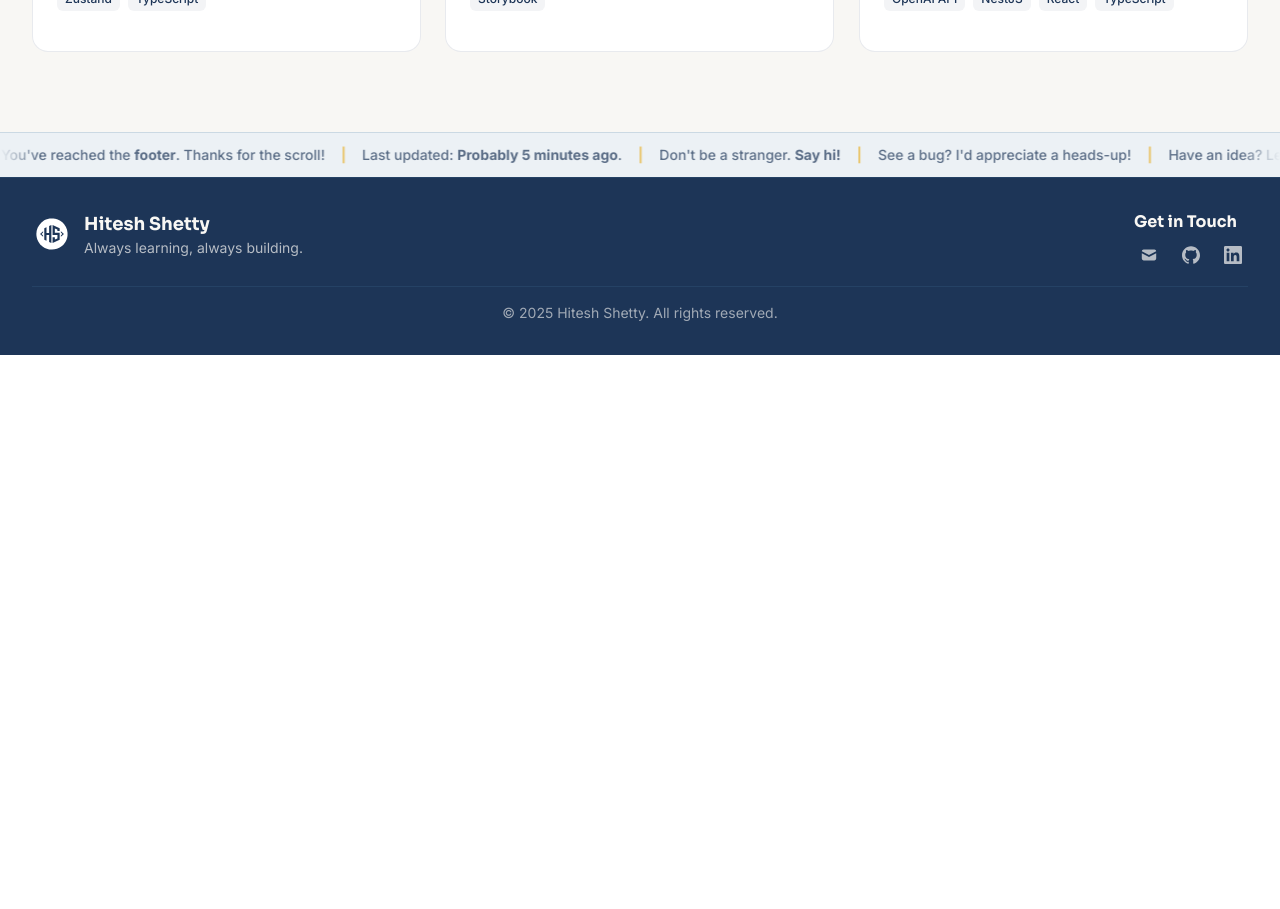
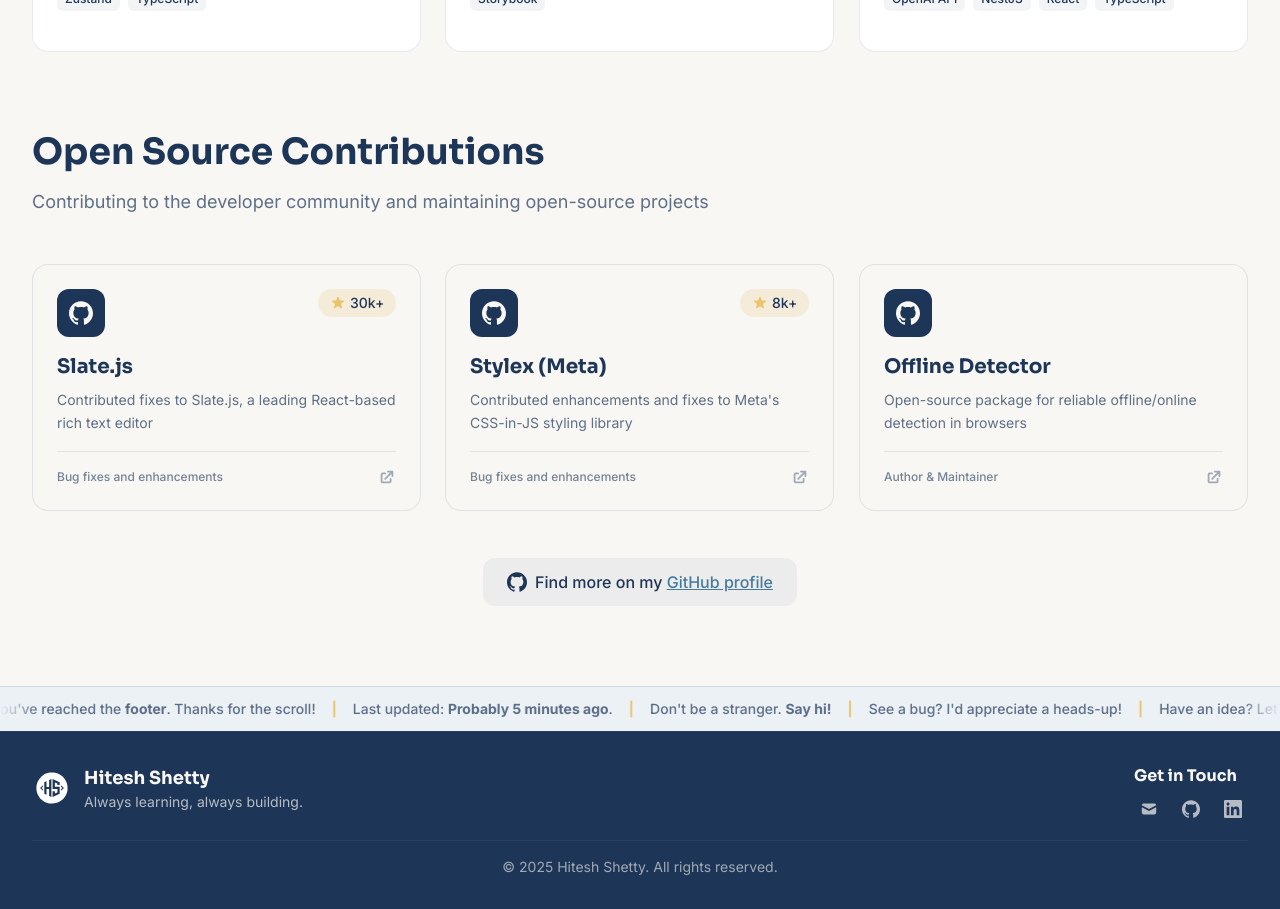
Before and after one commit to hiteshshetty-dev/hiteshshetty.com, a Next.js app: page /projects in a window 1280 px wide. Shown: the part 1720-2629 px from the top of the page. Before the commit the page ends 2075 px from the top, so only its background shows below. Built offline with nearby package versions, Linux system fonts and the light colour scheme.

Commit message:
feat: add Open Source Contributions section with dynamic project cards

```diff
--- /dev/null
+++ b/src/components/opensource/OpenSourceCard.tsx
@@ -0,0 +1,58 @@
+import { HiExternalLink, HiStar } from "react-icons/hi";
+import { SiGithub } from "react-icons/si";
+
+interface OpenSourceProject {
+  uuid: string;
+  name: string;
+  description: string;
+  stars?: string;
+  url: string;
+  contributions: string;
+}
+
+interface OpenSourceCardProps {
+  project: OpenSourceProject;
+}
+
+export default function OpenSourceCard({ project }: OpenSourceCardProps) {
+  return (
+    <a
+      href={project.url}
+      target="_blank"
+      rel="noopener noreferrer"
+      className="group block bg-brand-beige/50 rounded-2xl p-6 hover:shadow-xl transition-all duration-300 border border-brand-navy/10 hover:border-brand-amber/50 [will-change:transform,box-shadow]"
+    >
+      <div className="flex items-start justify-between mb-4">
+        <div className="w-12 h-12 rounded-xl bg-brand-navy flex items-center justify-center group-hover:bg-brand-steel transition-colors">
+          <SiGithub size={24} className="text-brand-beige" />
+        </div>
+        {project.stars && (
+          <div className="flex items-center gap-1 px-3 py-1 bg-brand-amber/20 rounded-full">
+            <HiStar className="text-brand-amber" size={16} />
+            <span className="text-brand-navy text-sm font-medium">
+              {project.stars}
+            </span>
+          </div>
+        )}
+      </div>
+
+      <h3 className="text-xl font-bold text-brand-navy font-sora mb-2 group-hover:text-brand-steel transition-colors">
+        {project.name}
+      </h3>
+
+      <p className="text-brand-navy/70 text-sm leading-relaxed mb-4">
+        {project.description}
+      </p>
+
+      <div className="flex items-center justify-between pt-4 border-t border-brand-navy/10">
+        <span className="text-xs text-brand-navy/60 font-medium">
+          {project.contributions}
+        </span>
+        <HiExternalLink
+          className="text-brand-navy/40 group-hover:text-brand-navy transition-colors"
+          size={18}
+        />
+      </div>
+    </a>
+  );
+}
--- a/src/components/pages/ProjectsClient.tsx
+++ b/src/components/pages/ProjectsClient.tsx
@@ -3,9 +3,12 @@
 import Link from "next/link";
 import { useState } from "react";
 import { HiArrowLeft } from "react-icons/hi";
+import { SiGithub } from "react-icons/si";
+import OpenSourceCard from "@/components/opensource/OpenSourceCard";
 import ProjectModal from "@/components/projects/ProjectModal";
 import ProjectSection from "@/components/projects/ProjectSection";
 import JsonLd from "@/components/ui/JsonLd";
+import openSourceData from "@/data/opensource.json";
 import projectsData from "@/data/projects.json";
 import { generateBreadcrumbSchema } from "@/lib/structured-data";
 
@@ -117,6 +120,41 @@
             variant="professional"
             onViewDetails={handleProjectSelect}
           />
+
+          <div className="mt-20">
+            <div className="mb-12">
+              <h2 className="text-3xl md:text-4xl font-bold text-brand-navy font-sora mb-4">
+                Open Source Contributions
+              </h2>
+              <p className="text-lg text-brand-navy/70">
+                Contributing to the developer community and maintaining
+                open-source projects
+              </p>
+            </div>
+
+            <div className="grid grid-cols-1 md:grid-cols-2 lg:grid-cols-3 gap-6">
+              {openSourceData.map((project) => (
+                <OpenSourceCard key={project.uuid} project={project} />
+              ))}
+            </div>
+
+            <div className="mt-12 text-center">
+              <div className="inline-flex items-center gap-2 px-6 py-3 bg-brand-navy/5 rounded-xl">
+                <SiGithub size={20} className="text-brand-navy" />
+                <span className="text-brand-navy font-medium">
+                  Find more on my{" "}
+                  <a
+                    href="https://github.com/hiteshshetty-dev"
+                    target="_blank"
+                    rel="noopener noreferrer"
+                    className="text-brand-steel hover:text-brand-navy underline"
+                  >
+                    GitHub profile
+                  </a>
+                </span>
+              </div>
+            </div>
+          </div>
         </div>
       </main>
 
--- a/src/components/sections/OpenSource.tsx
+++ b/src/components/sections/OpenSource.tsx
@@ -1,5 +1,5 @@
-import { HiExternalLink, HiStar } from "react-icons/hi";
 import { SiGithub } from "react-icons/si";
+import OpenSourceCard from "@/components/opensource/OpenSourceCard";
 import openSourceData from "@/data/opensource.json";
 
 export default function OpenSource() {
@@ -18,45 +18,7 @@
 
         <div className="grid grid-cols-1 md:grid-cols-2 lg:grid-cols-3 gap-6">
           {openSourceData.map((project) => (
-            <a
-              key={project.uuid}
-              href={project.url}
-              target="_blank"
-              rel="noopener noreferrer"
-              className="group block bg-brand-beige/50 rounded-2xl p-6 hover:shadow-xl transition-all duration-300 border border-brand-navy/10 hover:border-brand-amber/50 [will-change:transform,box-shadow]"
-            >
-              <div className="flex items-start justify-between mb-4">
-                <div className="w-12 h-12 rounded-xl bg-brand-navy flex items-center justify-center group-hover:bg-brand-steel transition-colors">
-                  <SiGithub size={24} className="text-brand-beige" />
-                </div>
-                {project.stars && (
-                  <div className="flex items-center gap-1 px-3 py-1 bg-brand-amber/20 rounded-full">
-                    <HiStar className="text-brand-amber" size={16} />
-                    <span className="text-brand-navy text-sm font-medium">
-                      {project.stars}
-                    </span>
-                  </div>
-                )}
-              </div>
-
-              <h3 className="text-xl font-bold text-brand-navy font-sora mb-2 group-hover:text-brand-steel transition-colors">
-                {project.name}
-              </h3>
-
-              <p className="text-brand-navy/70 text-sm leading-relaxed mb-4">
-                {project.description}
-              </p>
-
-              <div className="flex items-center justify-between pt-4 border-t border-brand-navy/10">
-                <span className="text-xs text-brand-navy/60 font-medium">
-                  {project.contributions}
-                </span>
-                <HiExternalLink
-                  className="text-brand-navy/40 group-hover:text-brand-navy transition-colors"
-                  size={18}
-                />
-              </div>
-            </a>
+            <OpenSourceCard key={project.uuid} project={project} />
           ))}
         </div>
 
```
